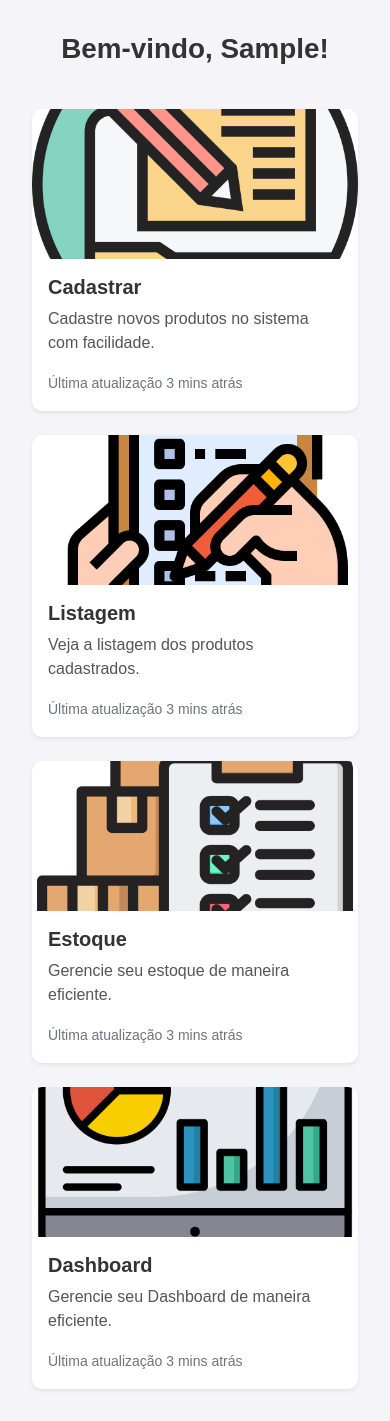
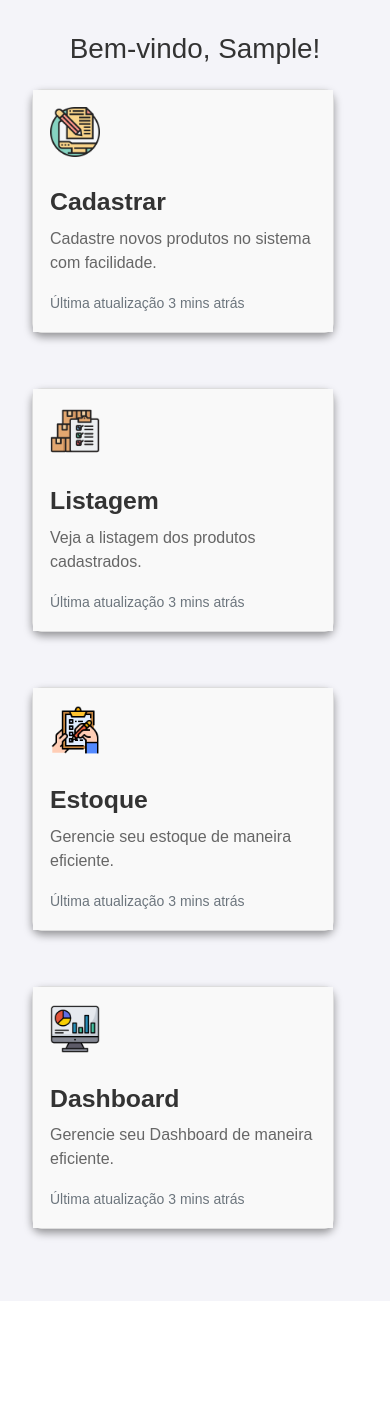
Before and after one commit to arthuzao22/Sistema-de-estoque, a Django app: page / in a window 390 px wide. Shown: the part 56-1477 px from the top of the page. After the commit the page ends 1297 px from the top, so only its background shows below. Run offline with Django 5.2, Linux system fonts and the light colour scheme; the visitor is signed in with stand-in values (Sample User, id 1); some libraries are stand-ins or nearby versions.

Commit message:
Feat: Arrumando a estilização dos botoes no home.

```diff
--- a/app/static/CSS/style_index_btn.css
+++ b/app/static/CSS/style_index_btn.css
@@ -1,41 +1,54 @@
+/* Resetando estilos globais */
+* {
+    margin: 0;
+    padding: 0;
+    box-sizing: border-box;
+}
+
 body {
     font-family: Arial, sans-serif;
     background-color: #f4f4f9; /* Cor de fundo suave */
+    color: #333; /* Cor padrão de texto */
 }
-/* Botão de busca */
+
+h1 {
+    font-weight: bold;
+    margin-bottom: 20px;
+}
+
+/* Formulário de busca */
 .form-control {
     border: 1px solid #ffffff;
     background-color: #ffffff;
     color: #000;
+    padding: 0.5rem 1rem;
 }
+
 .btn-outline-success {
     color: #ffffff;
     border-color: #ffffff;
+    padding: 0.5rem 1rem;
 }
+
 .btn-outline-success:hover {
     background-color: #34a853;
     color: #ffffff;
     border-color: #34a853;
 }
 
+/* Layout principal */
 .container {
-    display: flex; /* Ativa o Flexbox */
-    flex-direction: column; /* Organiza os itens em coluna */
-    align-items: center; /* Centraliza horizontalmente */
-    padding: 20px; /* Espaçamento interno */
+    display: flex;
+    flex-direction: column;
+    align-items: center;
+    padding: 20px;
 }
-h1 {
-    color: #333;
-    font-weight: bold;
-    margin-bottom: 20px;
-}
+
 .row {
     display: flex;
-    justify-content: center; /* Centraliza os cartões */
-    flex-wrap: wrap; /* Permite que os cartões se movam para a próxima linha, se necessário */
-}
-.navbar-brand{
-    width: 100px;
+    justify-content: center;
+    flex-wrap: wrap;
+    gap: 15px;
 }
 
 /* Menu lateral fixo */
@@ -49,8 +62,8 @@ h1 {
     color: white;
     padding-top: 1rem;
     overflow-y: auto;
-    transition: all 0.3s ease-in-out;
     z-index: 1030;
+    transition: transform 0.3s ease-in-out;
 }
 
 .sidebar .logo {
@@ -72,7 +85,7 @@ h1 {
 }
 
 .sidebar a:hover {
-    background-color: #495057; /* Cinza mais claro ao passar o mouse */
+    background-color: #495057;
 }
 
 /* Conteúdo principal */
@@ -82,7 +95,7 @@ h1 {
     transition: margin-left 0.3s ease-in-out;
 }
 
-/* Ajustes para telas menores */
+/* Ajustes responsivos para telas menores */
 @media (max-width: 992px) {
     .sidebar {
         width: 240px;
@@ -90,11 +103,11 @@ h1 {
     }
 
     .sidebar.show {
-        transform: translateX(0); /* Mostra o menu lateral */
+        transform: translateX(0); /* Exibe a sidebar */
     }
 
     .main-content {
-        margin-left: 0; /* Remove a margem */
+        margin-left: 0; /* Remove margem esquerda para conteúdo */
     }
 }
 
@@ -105,51 +118,76 @@ h1 {
     left: 0;
     height: 100%;
     width: 100%;
-    background-color: rgba(0, 0, 0, 0.5); /* Fundo semitransparente */
+    background-color: rgba(0, 0, 0, 0.5);
     z-index: 1029;
     display: none;
     transition: opacity 0.3s ease-in-out;
 }
 
 .overlay.show {
-    display: block; /* Mostra o overlay */
+    display: block;
 }
 
-/* Marcações adicionais (Navbar Brand) */
-.navbar-brand {
-    width: 100px;
-}
-
+/* Estilizando os cards */
 .card {
-    border: none;
-    border-radius: 10px; /* Bordas arredondadas */
-    transition: transform 0.2s ease, box-shadow 0.2s ease; /* Efeito ao passar o mouse */
-    overflow: hidden;
+    border: 1px solid #ddd;
+    border-radius: 10px;
+    box-shadow: 0 4px 8px rgba(0, 0, 0, 0.4);
+    transition: transform 0.3s ease, box-shadow 0.3s ease;
+    max-width: 100%;
 }
 
 .card:hover {
-    transform: scale(1.05); /* Efeito de zoom */
-    box-shadow: 0 6px 15px rgba(0, 0, 0, 0.2); /* Sombra mais intensa no hover */
+    transform: translateY(-10px);
+    box-shadow: 0 6px 12px rgba(0, 0, 0, 0.8);
 }
 
-.card-img-top {
-    height: 150px;
-    object-fit: cover; /* Ajusta imagem dentro do card */
+.card-body {
+    background-color: #f9f9f9;
+    padding: 17px;
 }
 
 .card-title {
+    font-size: 1.55rem;
     font-weight: bold;
     color: #333;
+    margin-bottom: 10px;
 }
 
 .card-text {
-    color: #555;
+    font-size: 1rem;
+    color: #666;
 }
 
+.card-text small.text-muted {
+    color: #999;
+}
+
+.card a {
+    text-decoration: none;
+    color: inherit;
+}
+
+.card a:hover {
+    color: #007bff;
+}
+
+.card i {
+    color: #007bff;
+    font-size: 1.5rem;
+}
+
+/* Navbar */
+.navbar-brand {
+    width: 100px;
+    height: auto;
+}
+
+/* Links Globais */
 a {
-    text-decoration: none; /* Remove o sublinhado dos links */
+    text-decoration: none;
 }
 
 a:hover {
-    text-decoration: none; /* Garante que o hover no link não altere o texto */
+    text-decoration: none;
 }
--- a/app/templates/index.html
+++ b/app/templates/index.html
@@ -162,7 +162,7 @@
                 {% for num in page_obj.paginator.page_range %}
                     {% if page_obj.number == num %}
                         <li class="page-item active"><span class="page-link">{{ num }}</span></li>
-                    {% elif num > page_obj.number|add:'-3' and num < page_obj.number|add:'3' %}
+                    {% elif num > page_obj.number|add:'-10' and num < page_obj.number|add:'10' %}
                         <li class="page-item"><a class="page-link" href="?page={{ num }}">{{ num }}</a></li>
                     {% endif %}
                 {% endfor %}
--- a/app/templates/index_btn.html
+++ b/app/templates/index_btn.html
@@ -8,9 +8,6 @@
     <title>Inicio</title>
     <link href="https://cdn.jsdelivr.net/npm/bootstrap@5.0.2/dist/css/bootstrap.min.css" rel="stylesheet" integrity="sha384-EVSTQN3/azprG1Anm3QDgpJLIm9Nao0Yz1ztcQTwFspd3yD65VohhpuuCOmLASjC" crossorigin="anonymous">
     <link rel="stylesheet" href="{% static 'CSS/style_index_btn.css' %}">
-    <link href="https://cdnjs.cloudflare.com/ajax/libs/font-awesome/6.5.0/css/all.min.css" rel="stylesheet">
-<body>
-
 
 </head>
  <!-- Menu Lateral -->
@@ -47,7 +44,6 @@
   {% endif %}
 </div>
 
-
 <!-- Overlay para fundo escurecido -->
 <div class="overlay" id="overlay"></div>
 
@@ -61,17 +57,18 @@
   </div>
 </nav>
 
-<div class="container main-content">
+    <div class="main-content">
         <div class="col-12 text-center mb-4">
-      <h1>Bem-vindo, {{ nome_usuario }}!</h1>
+            <h1 class="display-6">Bem-vindo, {{ nome_usuario }}!</h1>
         </div>
 
-  <div class="row g-4"> <!-- Classe g-4 para espaçamento entre os cards -->
-      <div class="col-12 col-md-6"> <!-- Dois cards por linha -->
+        <div class="row d-flex flex-column w-100">
+          <div class="col-12 mb-3">
             <a href="form/">
-              <div class="card shadow-sm h-100">
-                  <img src="{% static 'IMG/input.png' %}" class="card-img-top" alt="Cadastrar">
+                <div class="card mb-4 w-100">
                     <div class="card-body">
+                        <!-- Imagem ou ícone no card -->
+                        <img src="{% static 'IMG/input.png' %}" alt="Icone" class="card-img-top" style="width: 50px; height: 50px; object-fit: cover; margin-bottom: 30px;">
                         <h5 class="card-title">Cadastrar</h5>
                         <p class="card-text">Cadastre novos produtos no sistema com facilidade.</p>
                         <p class="card-text"><small class="text-muted">Última atualização 3 mins atrás</small></p>
@@ -79,11 +76,12 @@
                 </div>
             </a>
         </div>
-      <div class="col-12 col-md-6">
+
+          <div class="col-12 mb-3">
               <a href="home/">
-              <div class="card shadow-sm h-100">
-                  <img src="{% static 'IMG/to-do-list.png' %}" class="card-img-top" alt="Listagem">
+                  <div class="card mb-4 w-100">
                       <div class="card-body">
+                          <img src="{% static 'IMG/inventory.png' %}" alt="Icone" class="card-img-top" style="width: 50px; height: 50px; object-fit: cover; margin-bottom: 30px;">
                           <h5 class="card-title">Listagem</h5>
                           <p class="card-text">Veja a listagem dos produtos cadastrados.</p>
                           <p class="card-text"><small class="text-muted">Última atualização 3 mins atrás</small></p>
@@ -91,11 +89,11 @@
                   </div>
               </a>
           </div>
-      <div class="col-12 col-md-6">
+          <div class="col-12 mb-3">
               <a href="estoque/">
-              <div class="card shadow-sm h-100">
-                  <img src="{% static 'IMG/inventory.png' %}" class="card-img-top" alt="Estoque">
+                  <div class="card mb-4 w-100">
                       <div class="card-body">
+                        <img src="{% static 'IMG/to-do-list.png' %}" alt="Icone" class="card-img-top" style="width: 50px; height: 50px; object-fit: cover; margin-bottom: 30px;">
                           <h5 class="card-title">Estoque</h5>
                           <p class="card-text">Gerencie seu estoque de maneira eficiente.</p>
                           <p class="card-text"><small class="text-muted">Última atualização 3 mins atrás</small></p>
@@ -103,11 +101,11 @@
                   </div>
               </a>
           </div>
-      <div class="col-12 col-md-6">
+          <div class="col-12 mb-3">
               <a href="dashboard/">
-              <div class="card shadow-sm h-100">
-                  <img src="{% static 'IMG/dashboard.png' %}" class="card-img-top" alt="Dashboard">
+                  <div class="card mb-4 w-100">
                       <div class="card-body">
+                        <img src="{% static 'IMG/dashboard.png' %}" alt="Icone" class="card-img-top" style="width: 50px; height: 50px; object-fit: cover; margin-bottom: 30px;">
                           <h5 class="card-title">Dashboard</h5>
                           <p class="card-text">Gerencie seu Dashboard de maneira eficiente.</p>
                           <p class="card-text"><small class="text-muted">Última atualização 3 mins atrás</small></p>
@@ -116,8 +114,8 @@
               </a>
           </div>
       </div>
+
     </div>
-
 
     {% if messages %}
 
@@ -155,7 +153,6 @@
             {% endfor %}
         }
   {% endif %}
-      </script>
     <script src="{% static 'js/script_index_btn.js' %}"></script>
     <script src="https://cdn.jsdelivr.net/npm/@popperjs/core@2.11.8/dist/umd/popper.min.js" integrity="sha384-I7E8VVD/ismYTF4hNIPjVp/Zjvgyol6VFvRkX/vR+Vc4jQkC+hVqc2pM8ODewa9r" crossorigin="anonymous"></script>
     <script src="https://cdn.jsdelivr.net/npm/bootstrap@5.3.3/dist/js/bootstrap.min.js" integrity="sha384-0pUGZvbkm6XF6gxjEnlmuGrJXVbNuzT9qBBavbLwCsOGabYfZo0T0to5eqruptLy" crossorigin="anonymous"></script>
```
Also changed, not shown: app/templates/dashboard.html (+17 -9 lines). Lines whose indentation alone changed are shown as unchanged.
